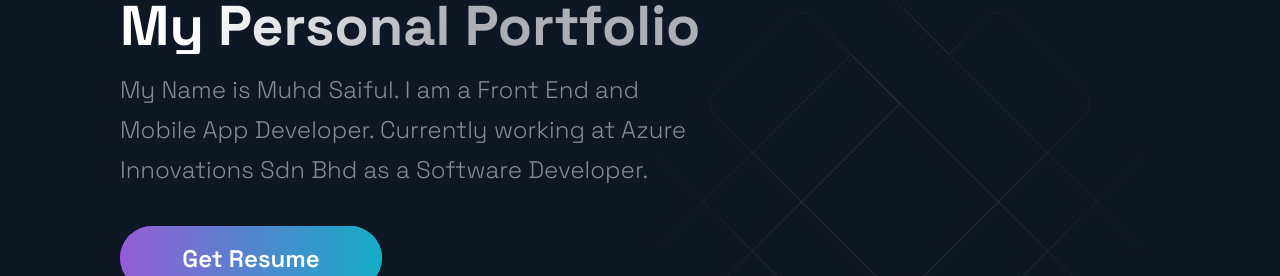
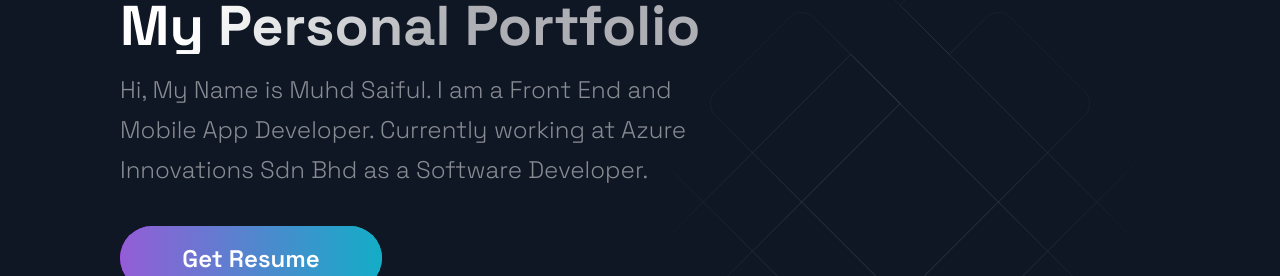
Before and after one commit to ilyshkmi/portfolio, a Next.js app: page / in a window 1280 px wide. Shown: the part 202-478 px from the top of the page. Built offline with nearby package versions, Linux system fonts and the light colour scheme.

Commit message:
feat: update hero section

```diff
--- a/src/components/Hero/Hero.js
+++ b/src/components/Hero/Hero.js
@@ -12,7 +12,7 @@ const Hero = (props) => (
         My Personal Portfolio
       </SectionTitle>
       <SectionText>
-      My Name is Muhd Saiful. I am a Front End and Mobile App Developer. Currently working at Azure Innovations Sdn Bhd as a Software Developer.
+        Hi, My Name is Muhd Saiful. I am a Front End and Mobile App Developer. Currently working at Azure Innovations Sdn Bhd as a Software Developer.
       </SectionText>
       <Button href="https://saiful-personal-bucket.s3.us-east-2.amazonaws.com/Resume.pdf">Get Resume</Button>
     </LeftSection>
--- a/src/constants/constants.js
+++ b/src/constants/constants.js
@@ -52,7 +52,7 @@ export const certification = [
   { date: 'April, 11 2020', title: 'YTM Big Data Analytics', provider: 'CADS' },
   { date: 'October 10, 2020', title: 'Certified Cyber Security Professional', provider: 'CCSD COUNCIL' },
   { date: 'October 31, 2021', title: 'Microsoft Certified: Azure Fundamentals', provider: 'Microsoft' },
-  { date: 'April 14, 2022', title: 'AWS SOlutions Architect Associate', provider: 'AWS' },
+  { date: 'April 14, 2022', title: 'AWS Solutions Architect Associate', provider: 'AWS' },
 ];
 
 export const upcoming = [
```
